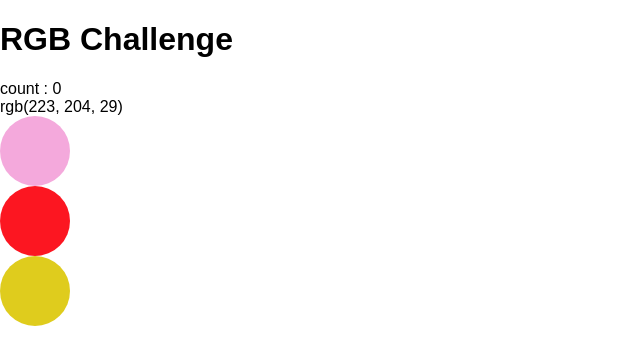
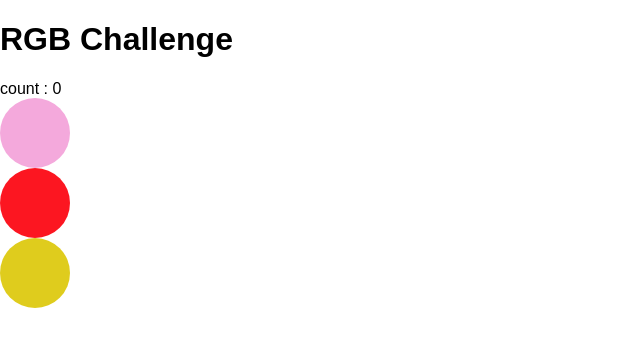
Before and after one commit to gimdongwon/React-rgbChallenge, a React (Create React App) app: page / in a window 1280 px wide. Shown: the top 364 px of the page, without its empty margins (0-640 px from the left). Built offline with nearby package versions, Linux system fonts and the light colour scheme.

Commit message:
Component Separation

```diff
--- a/src/App.js
+++ b/src/App.js
@@ -1,6 +1,9 @@
 import React, { Component } from "react";
-import logo from "./logo.svg";
+
 import "./App.css";
+import Badanswerpage from "./Pages/badAnswerPage";
+import Goodanswerpage from "./Pages/goodAnswerPage";
+import Gamecomponent from "./Components/Gamecomponent";
 
 class App extends Component {
   randomNumber() {
@@ -49,44 +52,18 @@ class App extends Component {
     return (
       <div>
         {page === "game" ? (
-          <div>
-            <h1>RGB Challenge</h1>
-            <div>count : {count} </div>
-            <div className="answer">{this.state.answerColor}</div>
-            <div
-              onClick={this.answer}
-              style={{ backgroundColor: `${this.state.boxes[0]}` }}
-              className="boxes"
-            />
-            <div
-              onClick={this.answer}
-              style={{ backgroundColor: `${this.state.boxes[1]}` }}
-              className="boxes"
-            />
-            <div
-              onClick={this.answer}
-              style={{ backgroundColor: `${this.state.boxes[2]}` }}
-              className="boxes"
-            />
-          </div>
+          <Gamecomponent
+            count={this.state.count}
+            answer={this.answer}
+            boxes={this.state.boxes}
+            answer={this.answer}
+          />
         ) : (
           <div>
             {page === "answerPage" ? (
-              <div>
-                <h1>That's great</h1>
-                <div>Present score : {count}</div>
-                <button onClick={this.play} value="correct">
-                  Next color
-                </button>
-              </div>
+              <Goodanswerpage count={this.state.count} play={this.play} />
             ) : (
-              <div>
-                <h1>That's too bad</h1>
-                <div>Final score : {count}</div>
-                <button onClick={this.play} value="incorrect">
-                  Play Again
-                </button>
-              </div>
+              <Badanswerpage count={this.state.count} play={this.play} />
             )}
           </div>
         )}
--- /dev/null
+++ b/src/Components/Gamecomponent.js
@@ -0,0 +1,29 @@
+import React from "react";
+
+export default class Gamecomponent extends React.Component {
+  render() {
+    const { count, answerColor, boxes, answer } = this.props;
+    return (
+      <div>
+        <h1>RGB Challenge</h1>
+        <div>count : {count} </div>
+        <div className="answer">{answerColor}</div>
+        <div
+          onClick={answer}
+          style={{ backgroundColor: `${boxes[0]}` }}
+          className="boxes"
+        />
+        <div
+          onClick={answer}
+          style={{ backgroundColor: `${boxes[1]}` }}
+          className="boxes"
+        />
+        <div
+          onClick={answer}
+          style={{ backgroundColor: `${boxes[2]}` }}
+          className="boxes"
+        />
+      </div>
+    );
+  }
+}
--- /dev/null
+++ b/src/Pages/badAnswerPage.js
@@ -0,0 +1,16 @@
+import React from "react";
+
+export default class Badanswerpage extends React.Component {
+  render() {
+    const { count, play } = this.props;
+    return (
+      <div>
+        <h1>That's too bad</h1>
+        <div>Final score : {count}</div>
+        <button onClick={play} value="incorrect">
+          Play Again
+        </button>
+      </div>
+    );
+  }
+}
--- /dev/null
+++ b/src/Pages/goodAnswerPage.js
@@ -0,0 +1,16 @@
+import React from "react";
+
+export default class Goodanswerpage extends React.Component {
+  render() {
+    const { count, play } = this.props;
+    return (
+      <div>
+        <h1>That's great</h1>
+        <div>Present score : {count}</div>
+        <button onClick={play} value="correct">
+          Next color
+        </button>
+      </div>
+    );
+  }
+}
```
Also changed, not shown: 1 other file (tests, documents, lock files or other folders).
